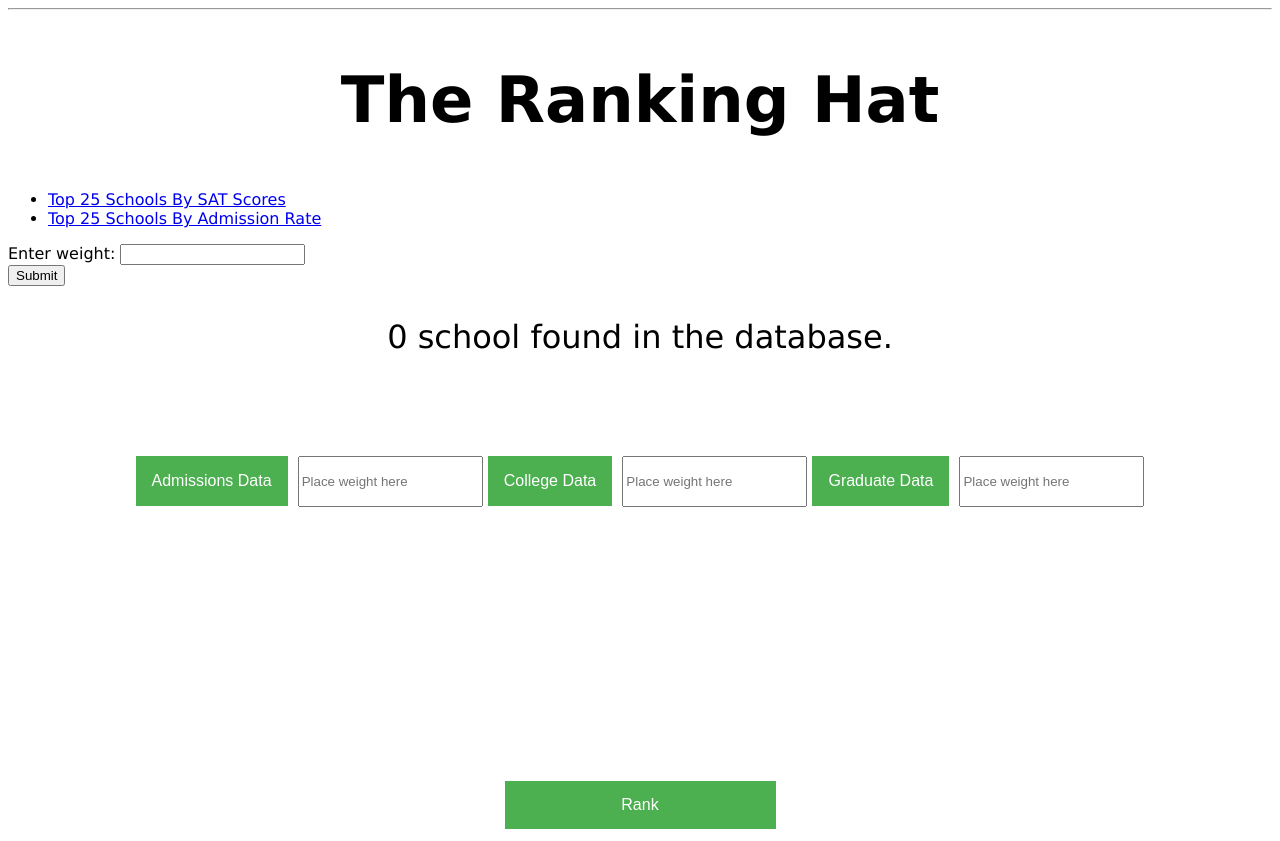
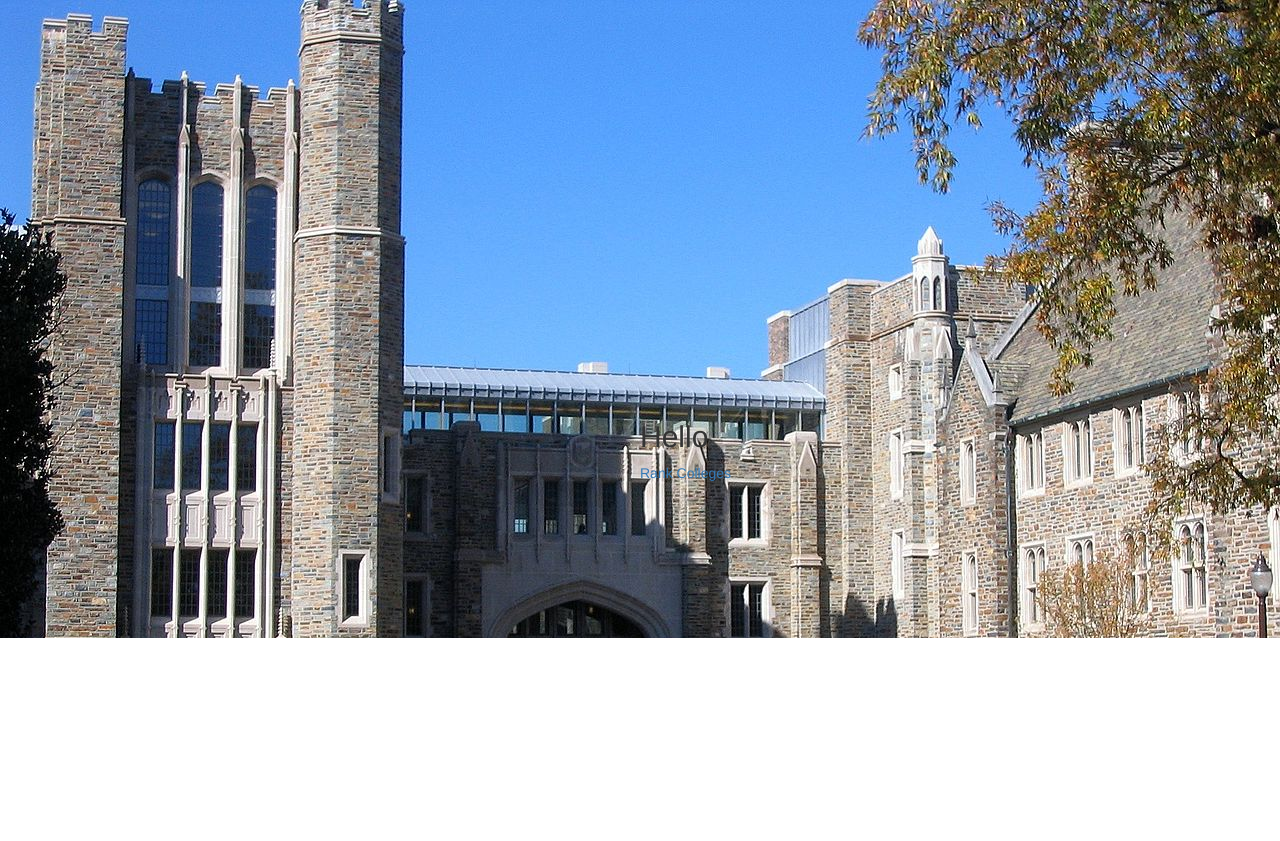
Before and after one commit to stevenyang9/Ranking-Hat, a Flask app: template flask-rankinghat/templates/all-schools-index.html in a window 1280 px wide. After the commit the page ends 638 px from the top, so only its background shows below. Run offline with Flask 2, Linux system fonts and the light colour scheme; the template is opened without the code that fills it, so the values that code supplies are empty; parts of the project's set-up code (start-up, migrations or seed data) failed here and were passed over; some libraries are stand-ins or nearby versions.

Commit message:
front end

```diff
--- a/flask-rankinghat/app.py
+++ b/flask-rankinghat/app.py
@@ -14,6 +14,11 @@ db = SQLAlchemy(app, session_options={'autocommit': False})
 def printuserinput():
     inputweight=request.form['inputweight']
     return render_template('userinputtest.html', inputweight=inputweight)
+
+
+@app.route('/inputweights')
+def inputweights():
+    return render_template('inputweights.html')
 
 
 
--- a/flask-rankinghat/static/css/style.css
+++ b/flask-rankinghat/static/css/style.css
@@ -1,10 +1,132 @@
-body{
-    color: black;
-    background: white;
-    font-family: Verdana, Arial, Helvetica, sans-serif;
+.boxed {
+	background-color: #4CAF50;
+    color: white;
+    padding: 10px;*/
+    font-size: 16px;
+   /* border: none;*/
+    cursor: pointer;
+/*    position: relative;
+    display: inline-block;*/
+
 }
 
 
+#header{
+
+    /*margin: 0;
+    text-align: center;
+    color: white;
+    font-family: arial;
+    font-size:75px;*/
+
+    position:fixed;
+    top:50%;
+    left:50%;
+
+    /*text-align:center;*/
+}
+
+p {
+	color:white;
+}
+
+/*.background{
+	background-image{/static/img/DukeU.jpg);
+	opacity: 0.3;
+}*/
+
+
+
+/*html {
+  background: url(/static/img/DukeU.jpg) no-repeat center center fixed;
+  -webkit-background-size: cover;
+  -moz-background-size: cover;
+  -o-background-size: cover;
+  background-size: cover;
+}*/
+
+/*.dropbtn {
+    background-color: #4CAF50;
+    color: white;
+    padding: 16px;
+    font-size: 16px;
+    border: none;
+    cursor: pointer;
+}
+
+.dropbtn:hover, .dropbtn:focus {
+    background-color: #3e8e41;
+}
+
+.dropdown {
+    position: relative;
+    display: inline-block;
+    margin-right: 5px;
+
+}
+
+.dropdown-content {
+    display: none;
+    position: absolute;
+    background-color: #f9f9f9;
+    min-width: 100%;
+    overflow: auto;
+    box-shadow: 0px 8px 16px 0px rgba(0,0,0,0.2);
+    z-index: 1;
+}
+
+.dropdown-content a {
+    color: black;
+    padding: 12px 16px;
+    text-decoration: none;
+    display: block;
+}
+
 h2{
-	text-align: center;
+    text-align: center;
+    position: relative;
+    font-size: 4em;
 }
+
+p{
+    text-align: center;
+    position: relative;
+    font-size: 2em;
+}
+
+.categories{
+    text-align: center;
+    margin: 100px;
+}
+
+.txtbox{
+    height:45px;
+    font-size:10pt;
+}
+
+.rankbutton{
+  background-color: #4CAF50;
+  border: none;
+  color: white;
+  padding: 15px 32px;
+  text-align: center;
+  text-decoration: none;
+  display: inline-block;
+  font-size: 16px;
+  margin: 4px 2px;
+  cursor: pointer;
+  text-align: center;
+}
+
+.results{
+  text-align: center;
+  margin-top: 270px;
+  position: relative;
+
+}
+
+
+.dropdown a:hover {background-color: #f1f1f1}
+
+.show {display:block;}
+*/
--- a/flask-rankinghat/templates/all-schools-index.html
+++ b/flask-rankinghat/templates/all-schools-index.html
@@ -1,25 +1,17 @@
 {% extends 'layout.html' %}
-{% block heading %}The Ranking Hat{% endblock %}
+{% block styles %}
+<link rel="stylesheet" href="{{url_for('static', filename='style.css')}}"/>
+{% endblock %}
+{% block heading %}{% endblock %}
 {% block content %}
-<ul>
 
-  <li><a href="{{url_for('rankbyadmission_schools')}}">Top 25 Schools By SAT Scores</a></li>
+<body background="/static/img/DukeU.jpg">
 
-  <li><a href="{{url_for('admissionrate')}}">Top 25 Schools By Admission Rate</a></li>
+<div id="header">
 
- </ul>
+        <h2>Hello</h2>
+        <a href="{{url_for('inputweights')}}">Rank Colleges</a>
 
-
-<div id="content">
-	<form method="post" action="{{url_for('printuserinput') }}">
-		<label for="inputweight">Enter weight:</label>
-		<input type="text" name="inputweight"/><br />
-		<input type="submit" />
-	</form>
 </div>
 
-
-<!-- <hr/> -->
-<p>{{schools|length}} school{{schools|length|pluralize}}
-  found in the database.</p>
 {% endblock %}
--- a/flask-rankinghat/templates/layout.html
+++ b/flask-rankinghat/templates/layout.html
@@ -2,94 +2,6 @@
 
 <!DOCTYPE html>
 <html lang="en">
-
-<style>
-.dropbtn {
-    background-color: #4CAF50;
-    color: white;
-    padding: 16px;
-    font-size: 16px;
-    border: none;
-    cursor: pointer;
-}
-
-.dropbtn:hover, .dropbtn:focus {
-    background-color: #3e8e41;
-}
-
-.dropdown {
-    position: relative;
-    display: inline-block;
-    margin-right: 5px;
-
-}
-
-.dropdown-content {
-    display: none;
-    position: absolute;
-    background-color: #f9f9f9;
-    min-width: 100%;
-    overflow: auto;
-    box-shadow: 0px 8px 16px 0px rgba(0,0,0,0.2);
-    z-index: 1;
-}
-
-.dropdown-content a {
-    color: black;
-    padding: 12px 16px;
-    text-decoration: none;
-    display: block;
-}
-
-h2{
-    text-align: center;
-    position: relative;
-    font-size: 4em;
-}
-
-p{
-    text-align: center;
-    position: relative;
-    font-size: 2em;
-}
-
-.categories{
-    text-align: center;
-    margin: 100px;
-}
-
-.txtbox{
-    height:45px;
-    font-size:10pt;
-}
-
-.rankbutton{
-  background-color: #4CAF50;
-  border: none;
-  color: white;
-  padding: 15px 32px;
-  text-align: center;
-  text-decoration: none;
-  display: inline-block;
-  font-size: 16px;
-  margin: 4px 2px;
-  cursor: pointer;
-  text-align: center;
-}
-
-.results{
-  text-align: center;
-  margin-top: 270px;
-  position: relative;
-
-}
-
-
-.dropdown a:hover {background-color: #f1f1f1}
-
-.show {display:block;}
-</style>
-
 
 
 <!-- <html xmlns="http://www.w3.org/1999/xhtml"> -->
@@ -98,86 +10,20 @@ p{
     <meta name="description" content="The Ranking Hat"/>
     <meta name="keywords" content="The Ranking Hat"/>
     <meta http-equiv="Content-type" content="text/html;charset=UTF-8"/>
-    <link rel="stylesheet" href="/static/css/style.css" type="text/css" media="screen"/>
+    <!-- <link rel="stylesheet" href="/static/css/style.css" type="text/css" media="screen"/> -->
+
+    <link rel="stylesheet" href="/static/css/style.css">
+    <link rel="stylesheet" href="https://maxcdn.bootstrapcdn.com/bootstrap/3.3.7/css/bootstrap.min.css" integrity="sha384-BVYiiSIFeK1dGmJRAkycuHAHRg32OmUcww7on3RYdg4Va+PmSTsz/K68vbdEjh4u" crossorigin="anonymous">
+
     <script src="http://code.jquery.com/jquery-2.1.4.min.js"></script>
   </head>
   <body>
-    <hr/>
+    <!-- <hr/> -->
     <h2 id="heading">{% block heading %}{% endblock %}</h2>
     {% block content %}{% endblock %}
-
-
-      <div class="categories">
-
-      <div class="dropdown">
-      <button onclick="myFunction1()" class="dropbtn">Admissions Data</button>
-        <div id="myDropdown1" class="dropdown-content">
-          <a href="#acceptancerate">Acceptance Rate</a>
-          <a href="#satscores">SAT Average</a>
-        </div>
-      </div>
-
-      <input type="text" value="" placeholder="Place weight here" class="txtbox"/>
-
-      <div class="dropdown">
-      <button onclick="myFunction2()" class="dropbtn">College Data</button>
-        <div id="myDropdown2" class="dropdown-content">
-          <a href="#instructionalexpenditure">Instructional Expenditure</a>
-          <a href="#studentdebt">Student Debt</a>
-          <a href="#fulltimefaculty">Full-Time Faculty</a>
-          <a href="#locale">Locale</a>
-          <a href="#studentbodydiversity">Student Body Diversity</a>
-        </div>
-      </div>
-
-      <input type="text" value="" placeholder="Place weight here" class="txtbox"/>
-
-      <div class="dropdown">
-      <button onclick="myFunction3()" class="dropbtn">Graduate Data</button>
-        <div id="myDropdown3" class="dropdown-content">
-          <a href="#graduationrate">Graduation Rate</a>
-        </div>
-      </div>
-
-      <input type="text" value="" placeholder="Place weight here" class="txtbox"/>
-
-    </div>
-
-    <div class="results">
-      <input type="rankbutton" class="rankbutton" value="Rank">
-    </div>
 
   </body>
 
 
-<script>
-/* When the user clicks on the button,
-toggle between hiding and showing the dropdown content */
-function myFunction1() {
-    document.getElementById("myDropdown1").classList.toggle("show");
-}
-function myFunction2() {
-    document.getElementById("myDropdown2").classList.toggle("show");
-}
-function myFunction3() {
-    document.getElementById("myDropdown3").classList.toggle("show");
-}
-
-
-// Close the dropdown if the user clicks outside of it
-window.onclick = function(event) {
-  if (!event.target.matches('.dropbtn')) {
-
-    var dropdowns = document.getElementsByClassName("dropdown-content");
-    var i;
-    for (i = 0; i < dropdowns.length; i++) {
-      var openDropdown = dropdowns[i];
-      if (openDropdown.classList.contains('show')) {
-        openDropdown.classList.remove('show');
-      }
-    }
-  }
-}
-</script>
 
 </html>
```
Also changed, not shown: flask-rankinghat/templates/inputweights.html (added, +133 -0 lines), flask-rankinghat/static/img/DukeU.jpg (added), 3 other files.
